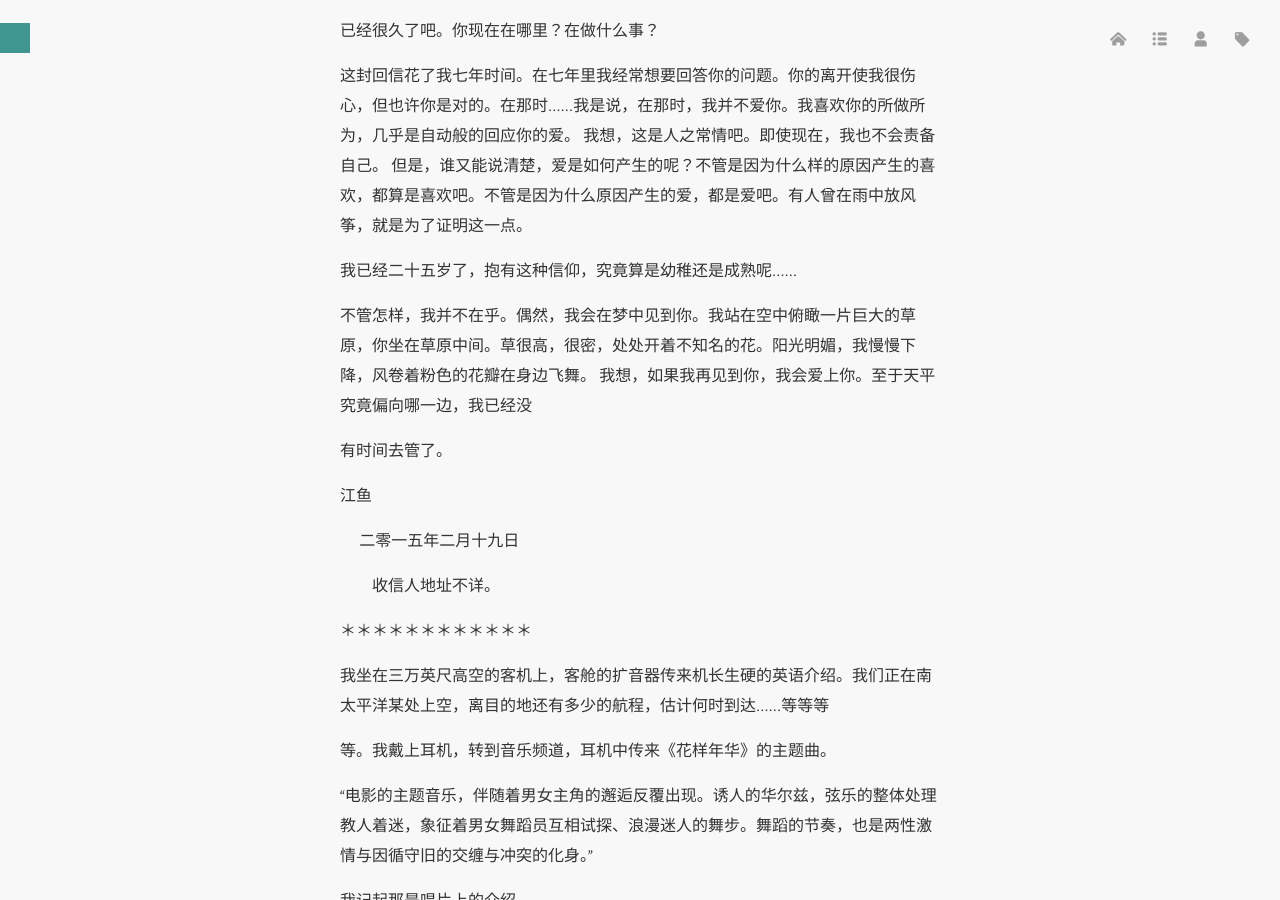
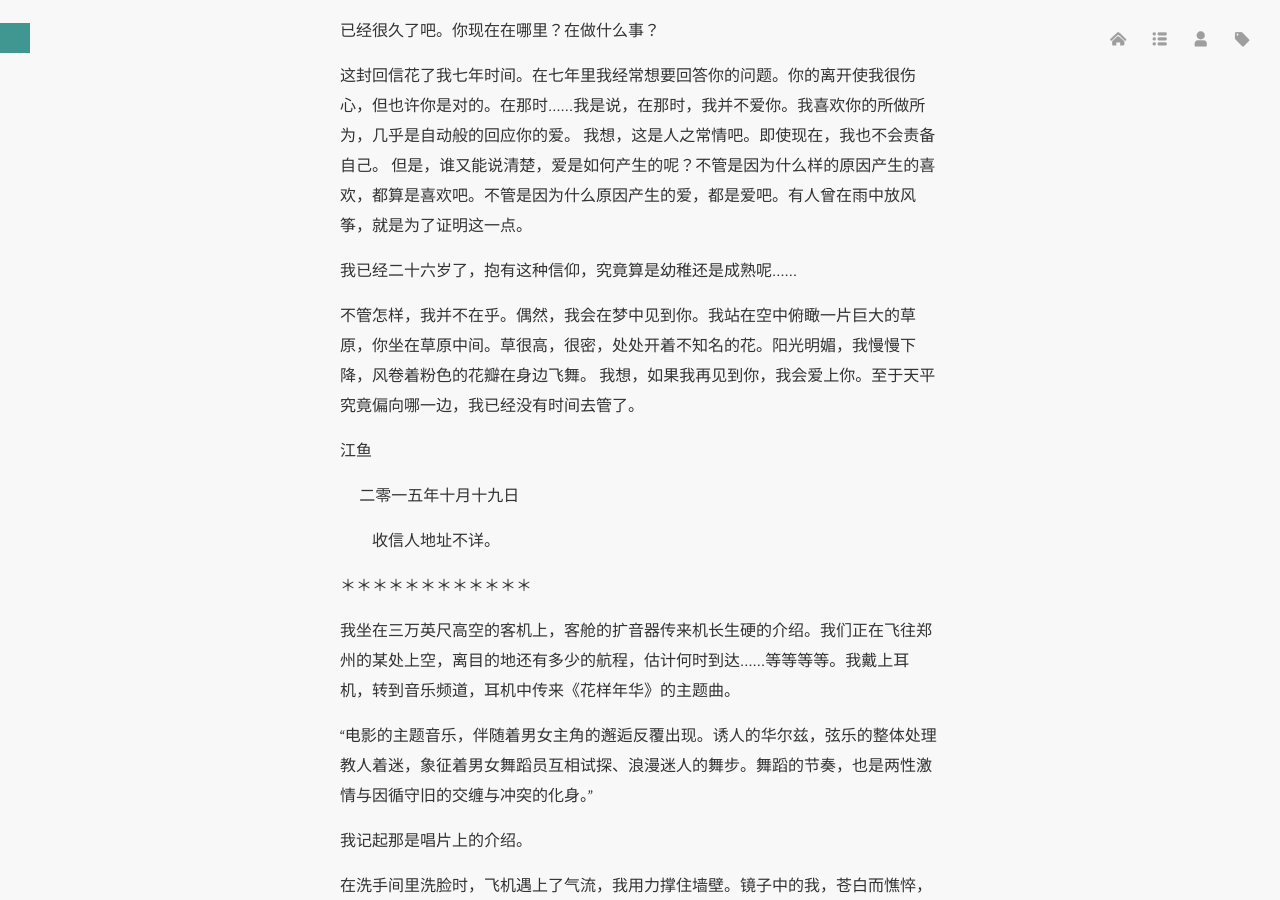
Before and after one commit to imisslovelove/cn, a Jekyll site: the page built from _posts/2015-10-20-旧-时-光.md, in a window 1280 px wide and 900 px high, scrolled down 22975 px. Built offline with Jekyll 4.4.1, drawn with Linux system fonts in a browser that asks for light colours; Markdown is read by kramdown in place of the engine named in the settings; comment, search, counter and statistics services are not loaded.

Commit message:
Update 2015-10-20-旧-时-光.md

```diff
--- a/_posts/2015-10-20-旧-时-光.md
+++ b/_posts/2015-10-20-旧-时-光.md
@@ -1013,20 +1013,17 @@ tags:
 这封回信花了我七年时间。在七年里我经常想要回答你的问题。你的离开使我很伤心，但也许你是对的。在那时……我是说，在那时，我并不爱你。我喜欢你的所做所为，几乎是自动般的回应你的爱。 我想，这是人之常情吧。即使现在，我也不会责备自己。 但是，谁又能说清楚，爱是如何产生的呢？不管是因为什么样的原因产生的喜欢，都算是喜欢吧。不管是因为什么原因产生的爱，都是爱吧。有人曾在雨中放风筝，就是为了证明这一点。 ­
 
 
-我已经二十五岁了，抱有这种信仰，究竟算是幼稚还是成熟呢…… ­
+我已经二十六岁了，抱有这种信仰，究竟算是幼稚还是成熟呢…… ­
 
 
 
-不管怎样，我并不在乎。偶然，我会在梦中见到你。我站在空中俯瞰一片巨大的草原，你坐在草原中间。草很高，很密，处处开着不知名的花。阳光明媚，我慢慢下降，风卷着粉色的花瓣在身边飞舞。 我想，如果我再见到你，我会爱上你。至于天平究竟偏向哪一边，我已经没­
-
-
-有时间去管了。­
+不管怎样，我并不在乎。偶然，我会在梦中见到你。我站在空中俯瞰一片巨大的草原，你坐在草原中间。草很高，很密，处处开着不知名的花。阳光明媚，我慢慢下降，风卷着粉色的花瓣在身边飞舞。 我想，如果我再见到你，我会爱上你。至于天平究竟偏向哪一边，我已经没有时间去管了。­
 
 
 江鱼­
 
 
-　 二零一五年二月十九日 ­
+　 二零一五年十月十九日 ­
 
 
 　　收信人地址不详。­
@@ -1035,10 +1032,7 @@ tags:
 ＊＊＊＊＊＊＊＊＊＊＊＊ ­
 
 
-我坐在三万英尺高空的客机上，客舱的扩音器传来机长生硬的英语介绍。我们正在南太平洋某处上空，离目的地还有多少的航程，估计何时到达……等等等­
-
-
-等。我戴上耳机，转到音乐频道，耳机中传来《花样年华》的主题曲。 ­
+我坐在三万英尺高空的客机上，客舱的扩音器传来机长生硬的介绍。我们正在飞往郑州的某处上空，离目的地还有多少的航程，估计何时到达……等等等等。我戴上耳机，转到音乐频道，耳机中传来《花样年华》的主题曲。 ­
 
 
 “电影的主题音乐，伴随着男女主角的邂逅反覆出现。诱人的华尔兹，弦乐的整体处理教人着迷，象征着男女舞蹈员互相试探、浪漫迷人的舞步。舞蹈的节奏，也是两性激情与因循守旧的交缠与冲突的化身。” ­
```
